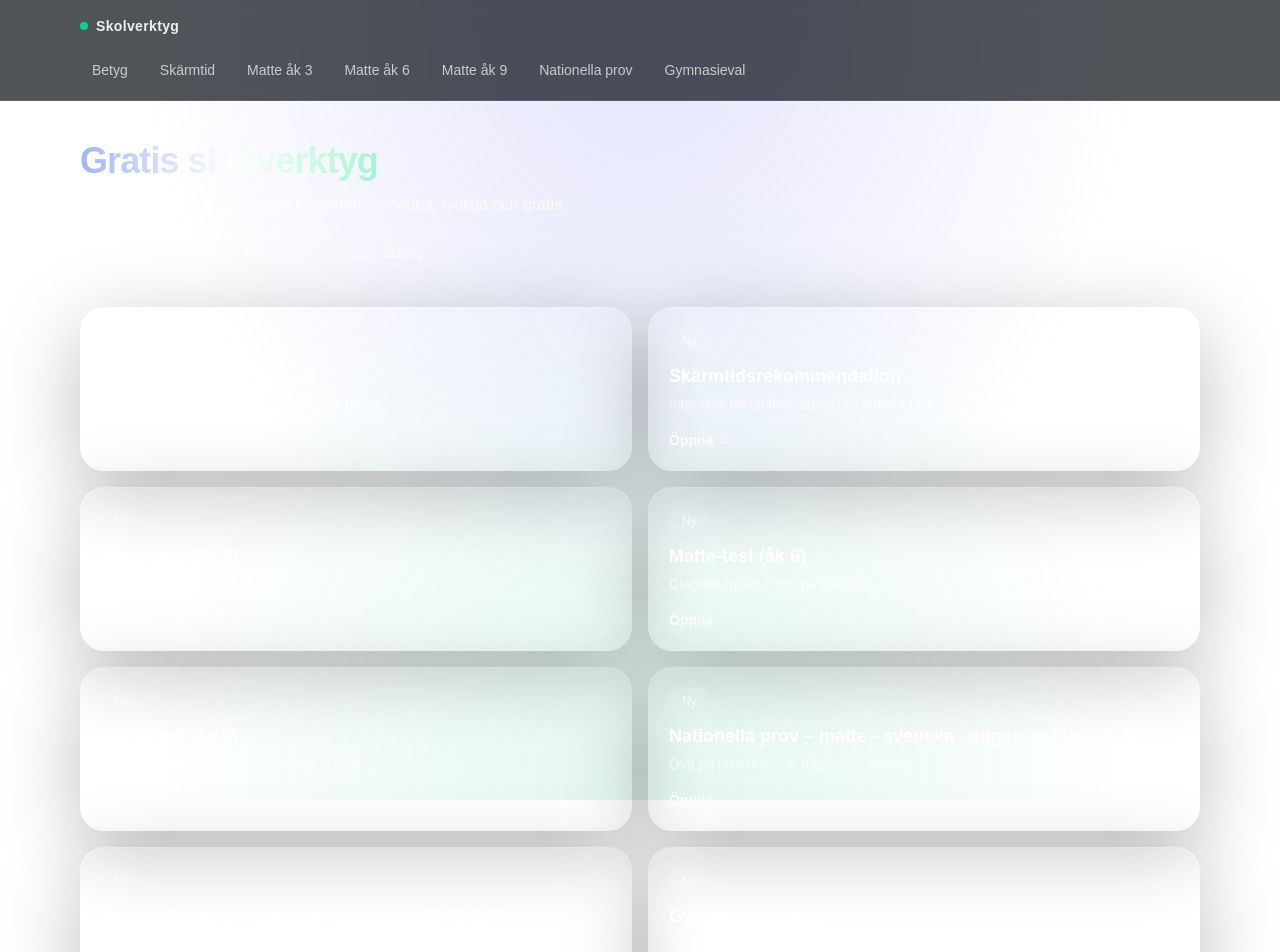
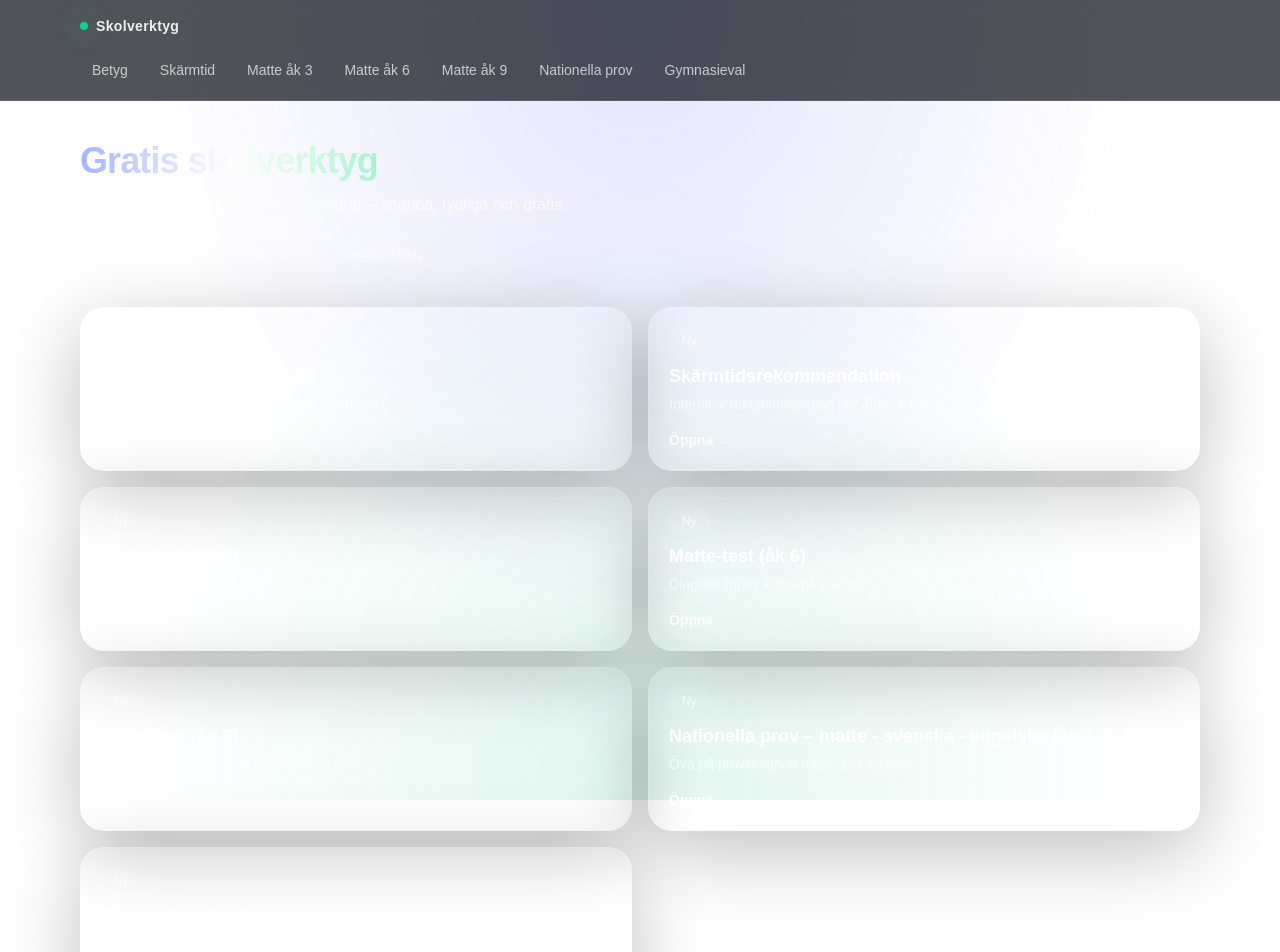
Before and after one commit to Vivianne-S/skolverktyg, a Next.js app: page / in a window 1280 px wide. Shown: the top 952 px of the page. Built offline with nearby package versions, Linux system fonts and the light colour scheme.

Commit message:
fix: removed double menue np test

```diff
--- a/app/page.tsx
+++ b/app/page.tsx
@@ -40,12 +40,6 @@ const tools = [
   },
   {
     title: "Nationella prov – matte - svenska - engelska (åk 3, 6, 9)",
-    desc: "Öva på provliknande frågor per årskurs.",
-    href: "/nationella-prov",
-    tag: "Ny",
-  },
-  {
-    title: "Nationella prov – svenska - engelska (åk 3, 6, 9",
     desc: "Öva på provliknande frågor per årskurs.",
     href: "/nationella-prov",
     tag: "Ny",
```
